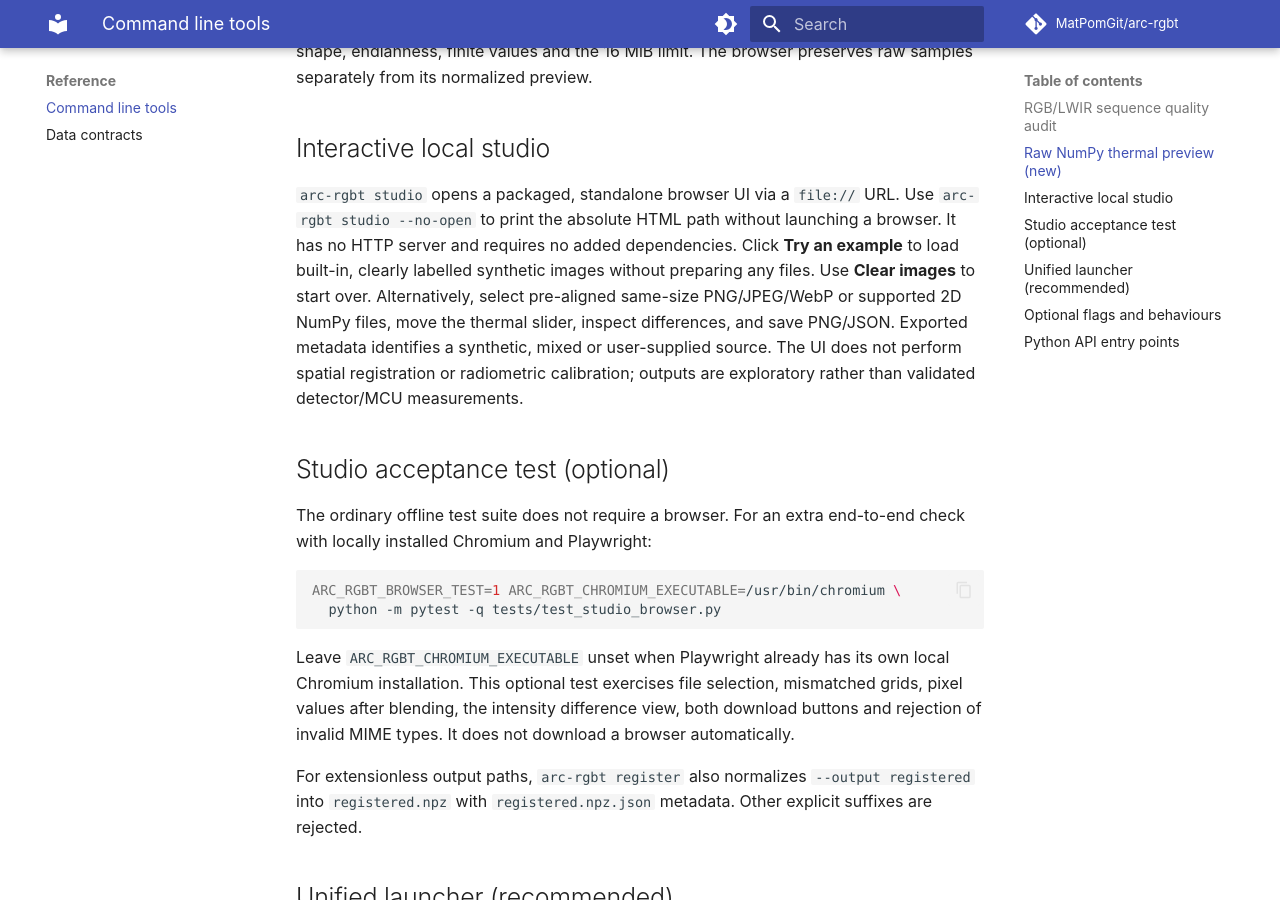
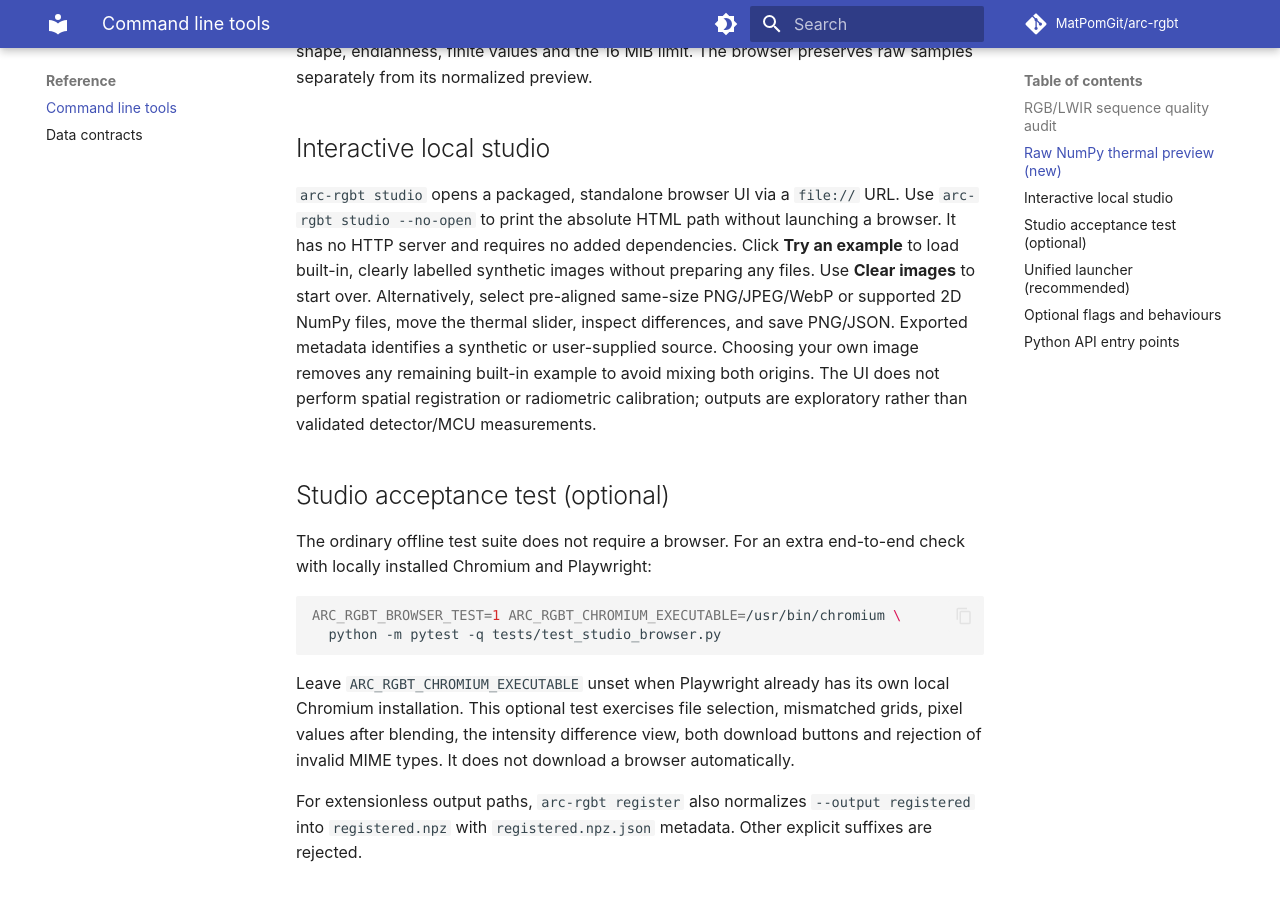
Before and after one commit to MatPomGit/arc-rgbt, an MkDocs documentation site: the page built from docs/reference/cli.md, in a window 1280 px wide and 900 px high, scrolled down 995 px. Built offline with MkDocs 1.6.1 and Material for MkDocs 9.7.7, drawn with Linux system fonts in a browser that asks for light colours; comment, search, counter and statistics services are not loaded.

Commit message:
docs(kiss): state provenance rules accurately

```diff
--- a/docs/reference/cli.md
+++ b/docs/reference/cli.md
@@ -46,7 +46,8 @@ Click **Try an example** to load built-in, clearly labelled synthetic images
 without preparing any files. Use **Clear images** to start over. Alternatively,
 select pre-aligned same-size PNG/JPEG/WebP or supported 2D NumPy files, move
 the thermal slider, inspect differences, and save PNG/JSON. Exported metadata
-identifies a synthetic, mixed or user-supplied source. The UI does not
+identifies a synthetic or user-supplied source. Choosing your own image
+removes any remaining built-in example to avoid mixing both origins. The UI does not
 perform spatial registration or radiometric calibration; outputs are
 exploratory rather than validated detector/MCU measurements.
 
```
